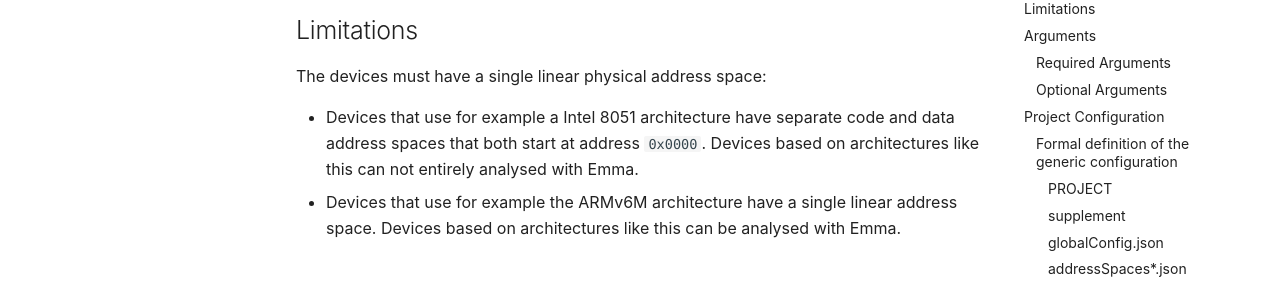
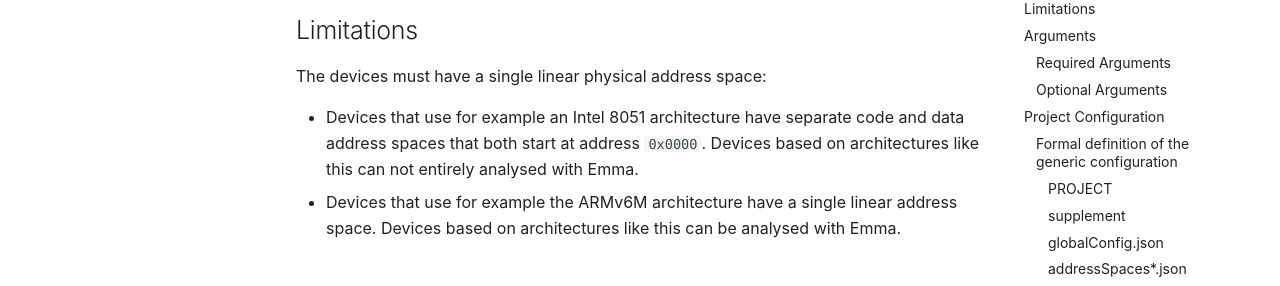
Before and after one commit to bmwcarit/Emma, an MkDocs documentation site: the page built from doc/readme-emma.md, in a window 1280 px wide and 900 px high, scrolled down 715 px. Shown: the part 153-439 px from the top of the window. Built offline with MkDocs 1.6.1 and Material for MkDocs 9.7.7, drawn with Linux system fonts in a browser that asks for light colours; comment, search, counter and statistics services are not loaded.

Commit message:
Fixed typo

```diff
--- a/doc/readme-emma.md
+++ b/doc/readme-emma.md
@@ -32,7 +32,7 @@ This is done with the `Emma.py a` script. The second step is to visualise the da
 ## Limitations
 The devices must have a single linear physical address space:
 
-* Devices that use for example a Intel 8051 architecture have separate code and data address spaces that both start at address `0x0000`. Devices based on architectures like this can not entirely analysed with Emma.
+* Devices that use for example an Intel 8051 architecture have separate code and data address spaces that both start at address `0x0000`. Devices based on architectures like this can not entirely analysed with Emma.
 * Devices that use for example the ARMv6M architecture have a single linear address space.
     Devices based on architectures like this can be analysed with Emma.
 
```
